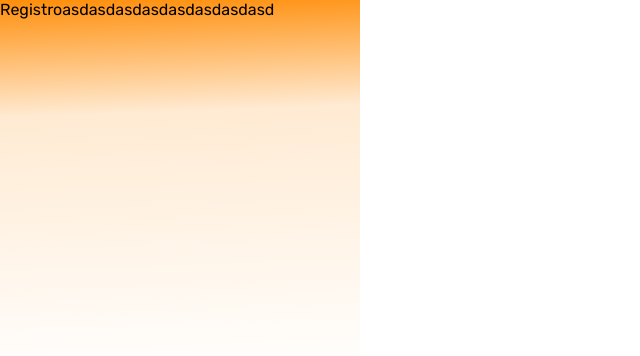
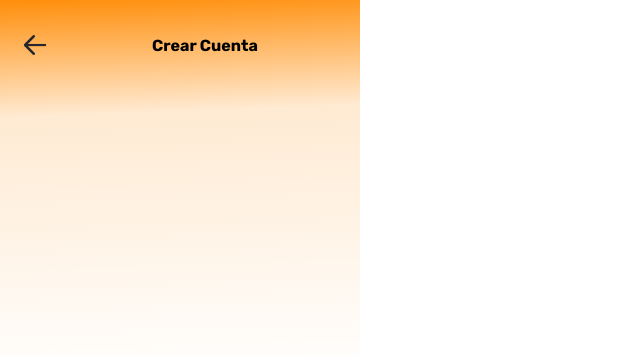
Before and after one commit to Seraphyr/Frontend-Proyecto-Integrador-Final, a React (Vite) app: page /registro in a window 1280 px wide. Shown: the top 356 px of the page, without its empty margins (0-640 px from the left). Built offline with nearby package versions, Linux system fonts and the light colour scheme.

Commit message:
creacion de componente header

```diff
--- /dev/null
+++ b/src/components/Header/Header.jsx
@@ -0,0 +1,13 @@
+import arrow from "../../assets/images/homepage/arrow.png";
+import "./header.css";
+
+export default function Header({ titulo }) {
+  return (
+    <div className="header">
+      <img src={arrow} alt="arrow" className="arrow" />
+      <div className="header__titulo">
+        <p>{titulo}</p>
+      </div>
+    </div>
+  );
+}
--- /dev/null
+++ b/src/components/Header/header.css
@@ -0,0 +1,18 @@
+.header{
+    display: flex;
+    align-items: center;
+    padding-top: 30px;
+    padding-left: 20px;
+}
+
+.arrow{
+    width: 30px;
+    height: 30px;
+}
+
+.header__titulo{
+    width: 100%;
+    display: flex;
+    justify-content: center;
+    font-weight: bold;
+}
--- a/src/components/Registro/Registro.jsx
+++ b/src/components/Registro/Registro.jsx
@@ -1,7 +1,9 @@
+import Header from "../Header/Header";
+
 export default function Login() {
     return (
         <>
-        <p>Registroasdasdasdasdasdasdasdasd</p>
+        <Header titulo={"Crear Cuenta"}/>
         </>
     )
 }
```
Also changed, not shown: src/assets/images/homepage/arrow.png (added).
